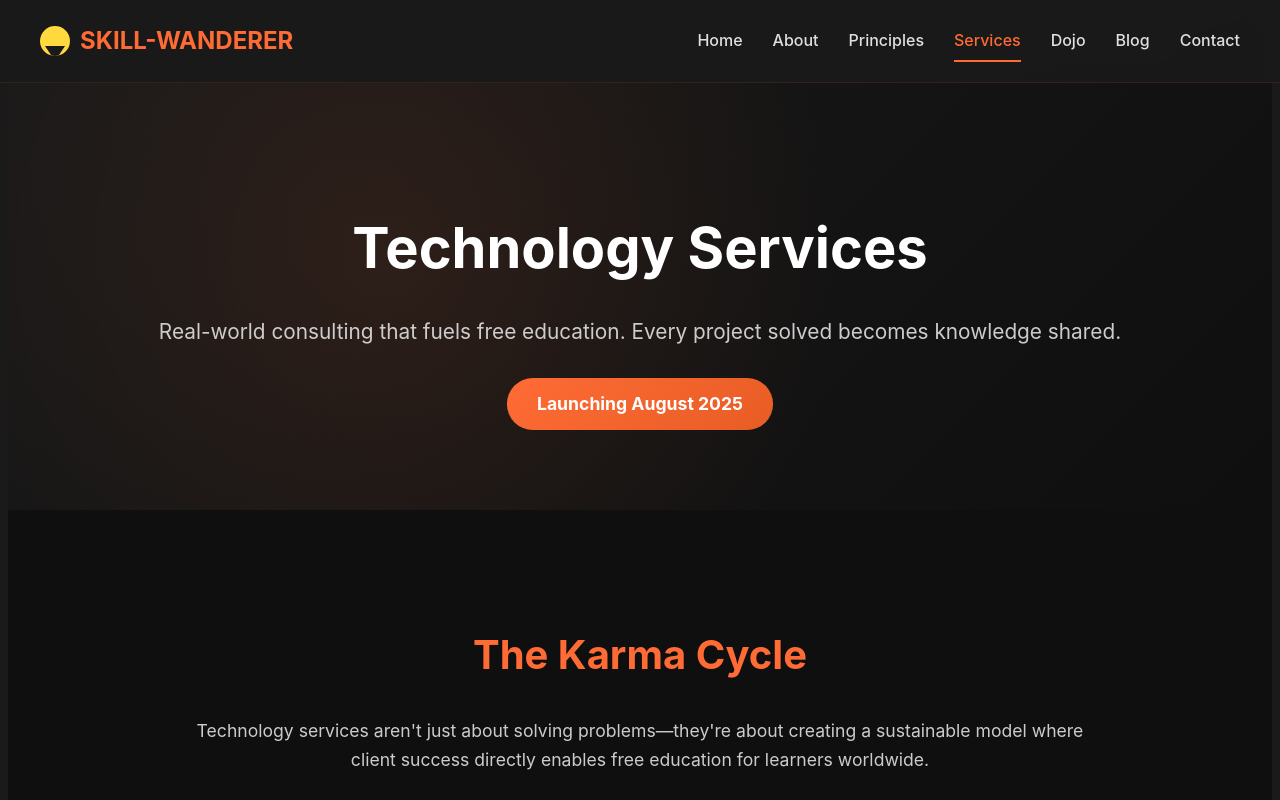
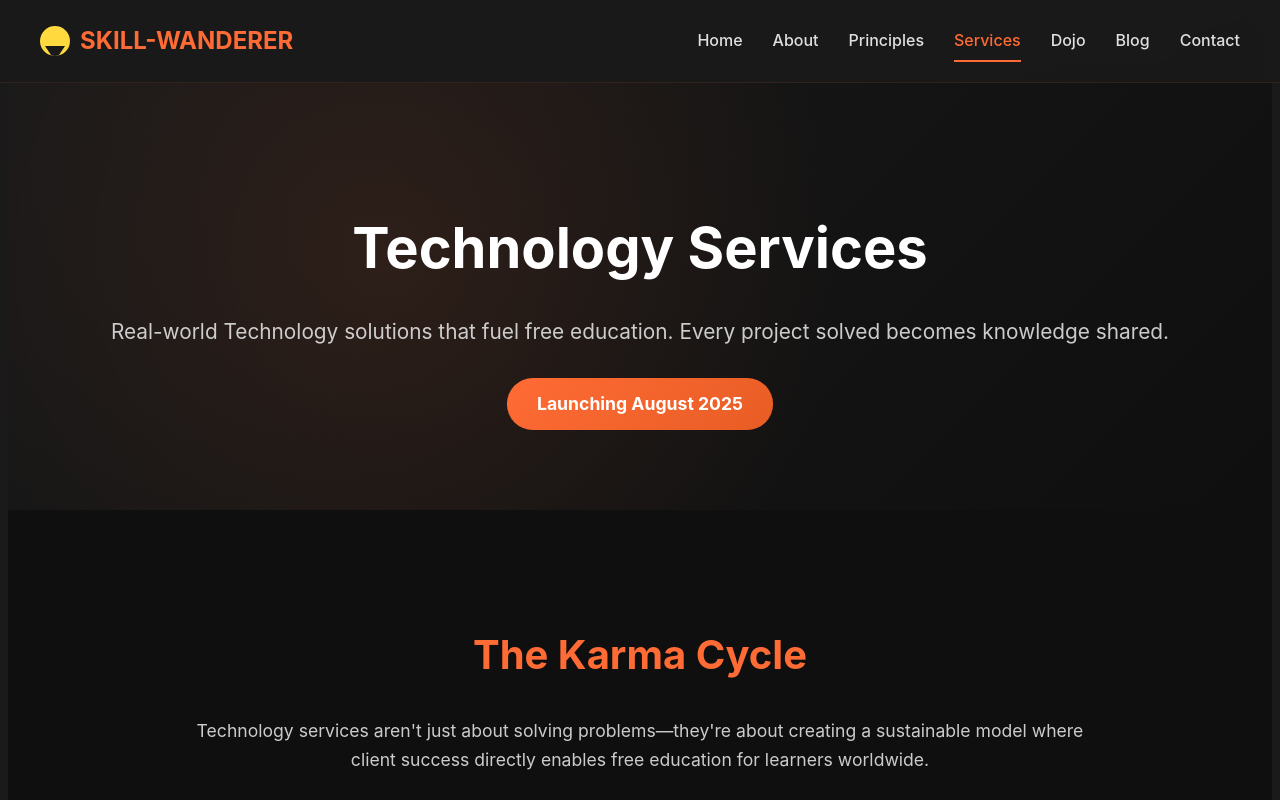
Before and after one commit to skill-wanderer/skill-wanderer-landing-page, a Nuxt app: page /services in a window 1280 px wide. Shown: the top 800 px of the page. Built offline with nearby package versions, Linux system fonts and the light colour scheme.

Commit message:
Update hero section text in services page
Revised the hero section paragraph to emphasize 'Technology solutions' instead of 'consulting' for clarity and alignment with the page's focus.

```diff
--- a/pages/services.vue
+++ b/pages/services.vue
@@ -3,7 +3,7 @@
     <!-- Hero Section -->
     <section class="hero">
       <h1>Technology Services</h1>
-      <p>Real-world consulting that fuels free education. Every project solved becomes knowledge shared.</p>
+      <p>Real-world Technology solutions that fuel free education. Every project solved becomes knowledge shared.</p>
       <span class="launch-badge">Launching August 2025</span>
     </section>
 
```
